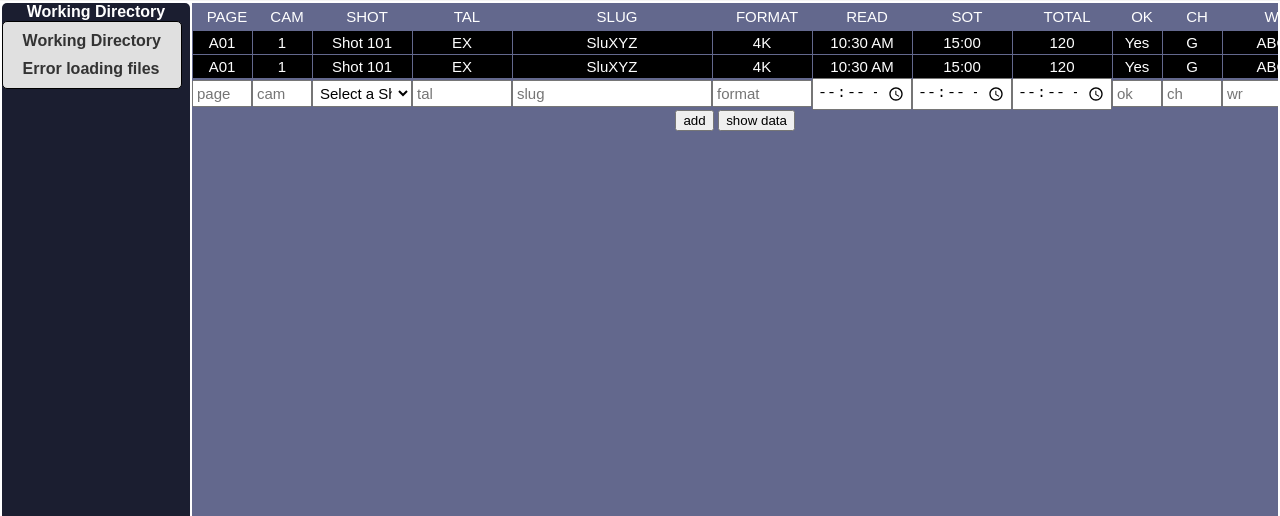
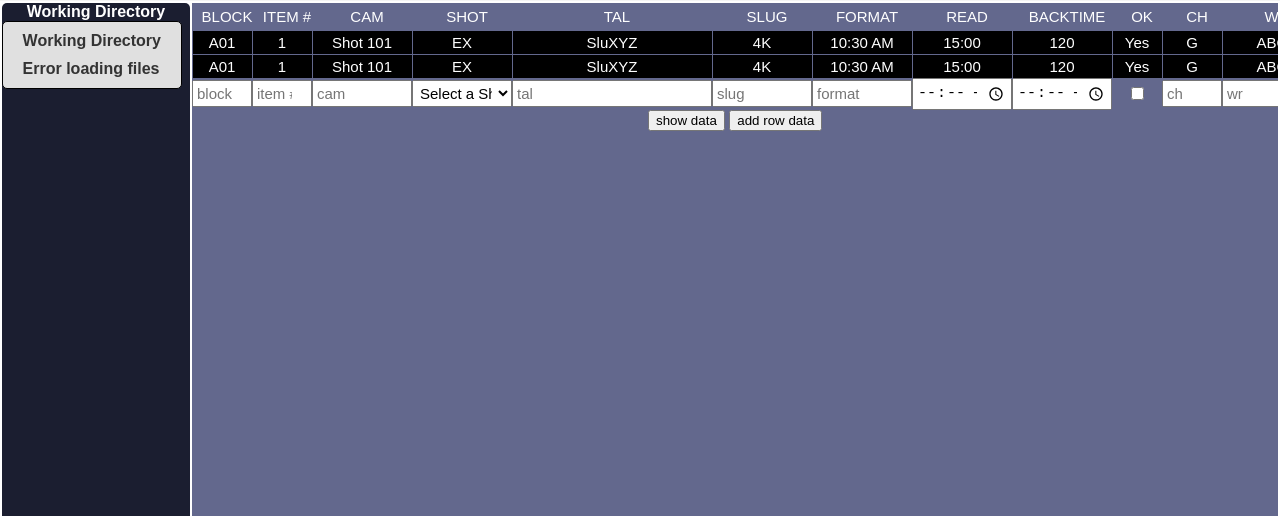
Before and after one commit to TylerRWard/Broadcast-Studio-Production-Planner, a website: page home.html in a window 1280 px wide. Shown: the part 239-755 px from the top of the page. Drawn offline with Linux system fonts and the light colour scheme; no server answers.

Commit message:
Added a button to show and add data

```diff
--- a/home.html
+++ b/home.html
@@ -99,21 +99,22 @@
             <div class="main-table">
 
                 <div  class="grid-header">  <!--Column head-->
-                    <div>PAGE</div>
+                    <div>BLOCK</div>
+                    <div>ITEM #</div>
                     <div>CAM</div>
                     <div>SHOT</div>
                     <div>TAL</div>
                     <div>SLUG</div>
                     <div>FORMAT</div>
                     <div>READ</div>
-                    <div>SOT</div>
-                    <div>TOTAL</div>
+                   <!-- <div>SOT</div> -->
+                    <div>BACKTIME</div> <!--This should be total-->
                     <div>OK</div>
                     <div>CH</div>
                     <div>WR</div>
                     <div>ED</div>
                     <div>MODIFIED</div>
-                    <div>MODBY</div>
+                    <div>SHOW DATE</div>
 
                 </div>
 
@@ -122,7 +123,8 @@
 
 
                 <div class="grid-input">  <!--Input columns-->
-                    <input class="grid-input-data js-page" placeholder="page" maxlength="4">
+                    <input class="grid-input-data js-block" placeholder="block" maxlength="2">
+                    <input class="grid-input-data js-itemnum" placeholder="item #" type="number">
                     <input class="grid-input-data js-cam" placeholder="cam" type="number">
                     <select id="shotDropdown">
                         <option value="" disabled selected>Select a Shot</option> <!-- Placeholder -->
@@ -140,23 +142,25 @@
                     <input class="grid-input-data js-slug" placeholder="slug" maxlength="30">
                     <input class="grid-input-data js-format" placeholder="format" maxlength="12">
                     <input class="grid-input-data js-read" placeholder="read" type="time">  <!--Needs to create a function to calculate time-->
-                    <input class="grid-input-data js-sot" placeholder="sot" type="time">    <!--Needs to create a function to calculate time-->
-                    <input class="grid-input-data js-total" placeholder="total" type="time">    <!--Needs to create a function to calculate time-->
-                    <input class="grid-input-data js-ok" placeholder="ok" type="text">
+                   <!-- <input class="grid-input-data js-sot" placeholder="sot" type="time">    Needs to create a function to calculate time-->
+                    <input class="grid-input-data js-backtime" placeholder="backtime" type="time">    <!--Needs to create a function to calculate time-->
+                    <input class="grid-input-data js-ok" placeholder="ok" type="checkbox">
                     <input class="grid-input-data js-ch" placeholder="ch" maxlength="3">
                     <input class="grid-input-data js-wr" placeholder="wr" maxlength="8">
                     <input class="grid-input-data js-ed" placeholder="ed" maxlength="8">
                     <input class="grid-input-data js-modified" placeholder="modified" type="datetime-local">
-                    <input class="grid-input-data js-modby" placeholder="mod by" maxlength="8">
+                    <input class="grid-input-data js-showdate" placeholder="show date" type="date">
                 </div>
 
-                <button class="js-add-button" onclick="
-                    addToList();
-                ">add</button>
+
 
                 <button class="js-showdata-button" onclick=" /// This button just for testing for backend.
                     getData();
                 ">show data</button>
+
+                <button class="js-addrowdata-button" onclick=" /// This button just for testing for backend.
+                    addRowData();
+                ">add row data</button>
 
             </div>
 
```
